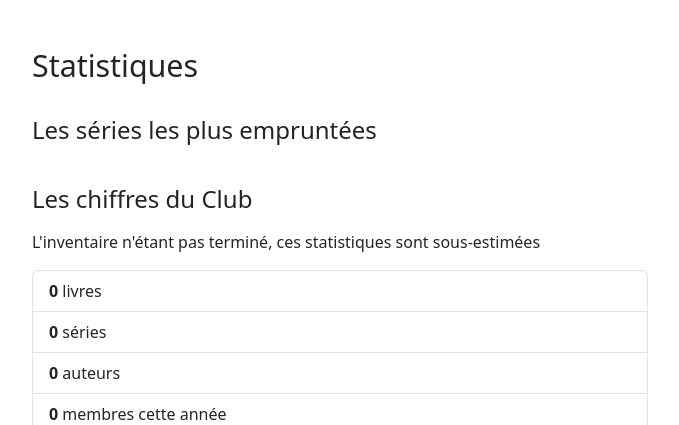
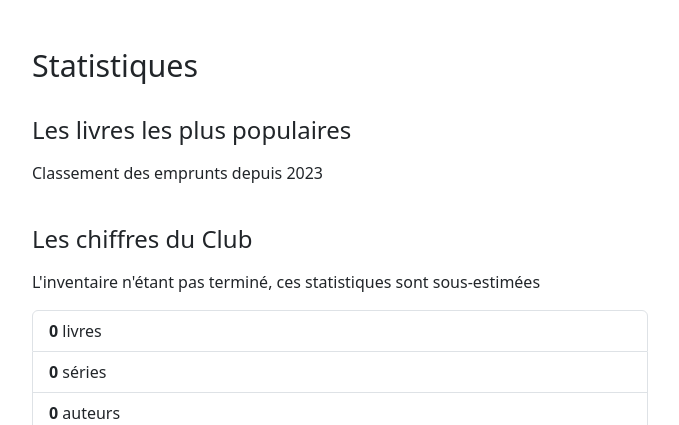
Before and after one commit to Lysquid/ClubBDManga, a Django app: page /stats/ in a window 1280 px wide. Shown: the part 56-481 px from the top of the page, without its empty margins (300-979 px from the left). Run offline with Django 4.2, Linux system fonts and the light colour scheme; data that the repository does not hold is empty.

Commit message:
small page updates

```diff
--- a/asso/templates/asso/stats.html
+++ b/asso/templates/asso/stats.html
@@ -14,7 +14,8 @@
         </div>
 
         <div class="col-12 col-xxl-7">
-            <h2 class="mb-3">Les séries les plus empruntées</h2>
+            <h2 class="mb-3">Les livres les plus populaires</h2>
+            <p>Classement des emprunts depuis 2023</p>
             <ol class="list-group list-group-numbered">
                 {% for series in top_series %}
                     <li class="list-group-item d-flex justify-content-between align-items-start">
```
